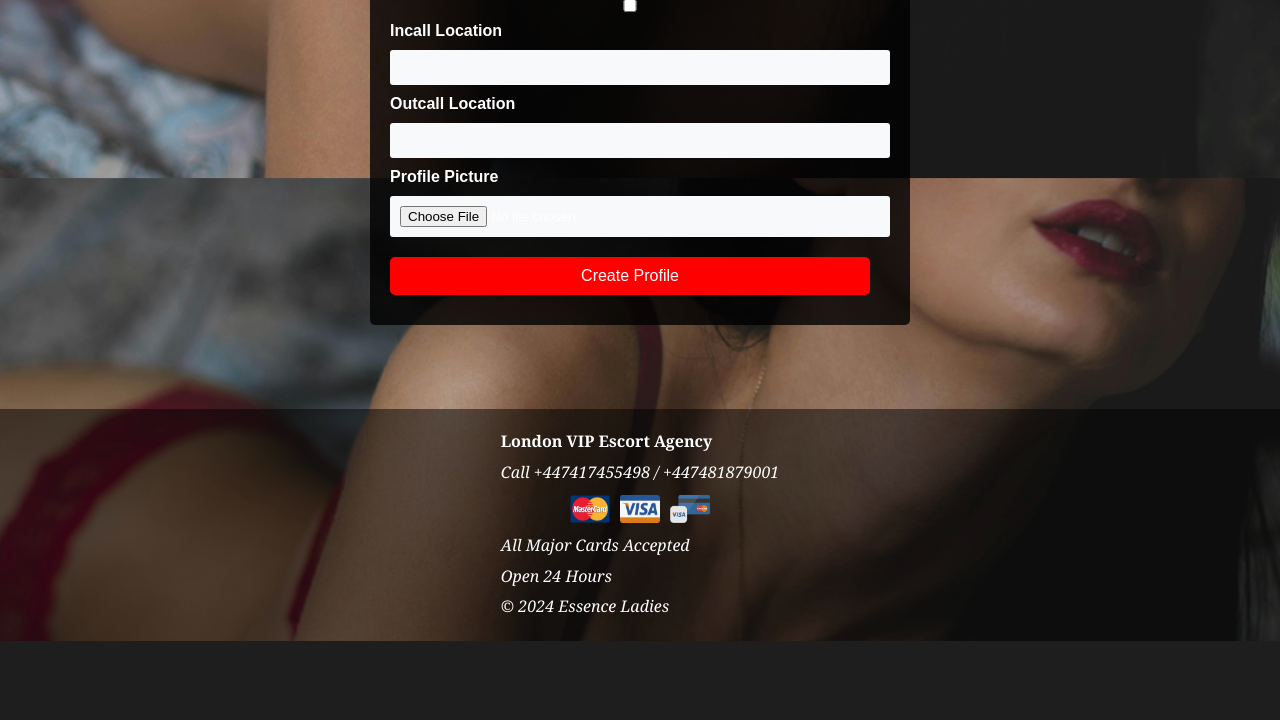
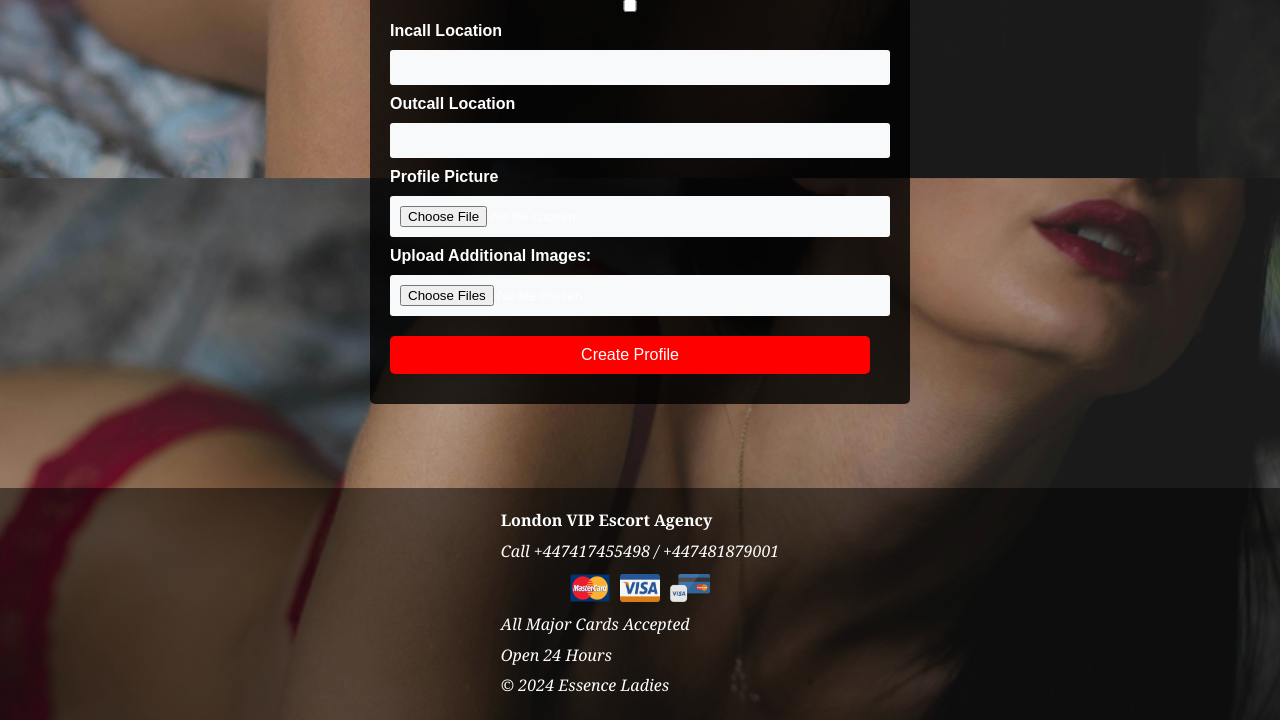
Before and after one commit to ikechiamaka/EssenceLadies_WebApp, a Flask app: page /new_profile in a window 1280 px wide. Shown: the part 1492-2212 px from the top of the page. Before the commit the page ends 2133 px from the top, so only its background shows below. Run offline with Flask 3, Linux system fonts and the light colour scheme; the visitor is signed in with stand-in values (Sample User, id 1); some libraries are stand-ins or nearby versions.

Commit message:
create_profile.html

```diff
--- a/app/templates/create_profile.html
+++ b/app/templates/create_profile.html
@@ -65,7 +65,10 @@
             {{ form.profile_picture.label(class="form-control-label") }}
             {{ form.profile_picture(class="form-control") }}
         </div>
-
+        <div class="form-group">
+            <label for="images">Upload Additional Images:</label>
+            <input type="file" name="images" id="images" multiple class="form-control">
+        </div>
         <!-- Progress Bar -->
         <div class="progress" id="progressContainer" style="display:none;">
             <div class="progress-bar" id="progressBar" role="progressbar" style="width: 0%;">0%</div>
```
